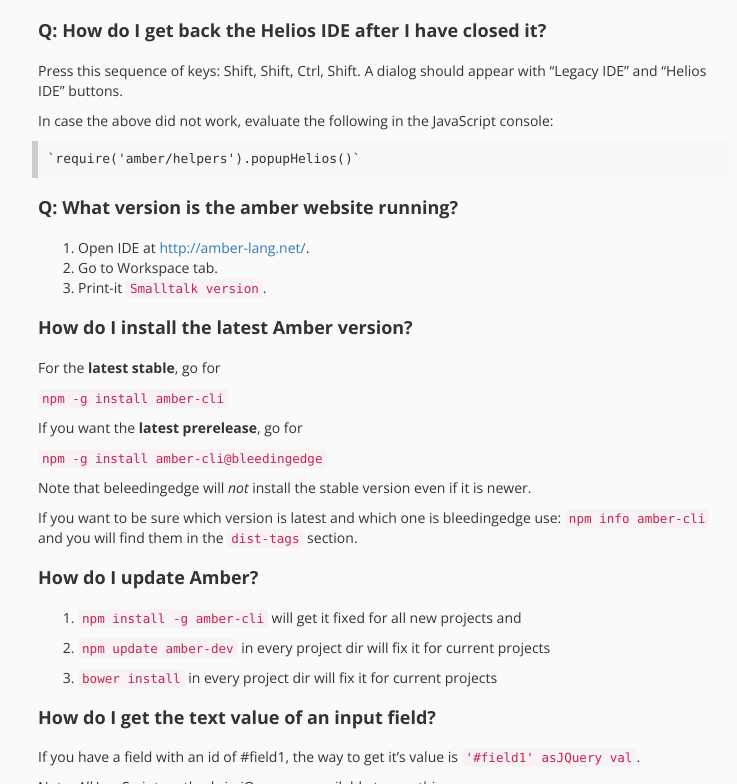
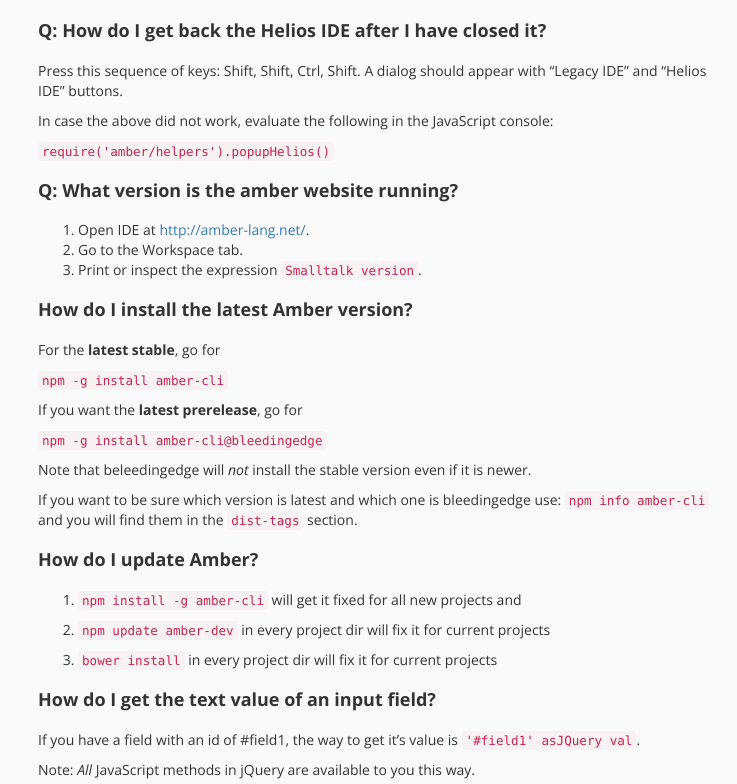
Before and after one commit to amber-smalltalk/amber-documentation, a Jekyll site: the page built from faq.md, in a window 1280 px wide and 900 px high, scrolled down 1007 px, cut to the strip 116-900 px from the top of the window. Shown: the whole strip, without its empty margins (377-1114 px from the left). Built offline with Jekyll 4.4.1, drawn with Linux system fonts in a browser that asks for light colours; nearby versions of some CDN libraries.

Commit message:
improves style consistency

```diff
--- a/faq.md
+++ b/faq.md
@@ -29,14 +29,14 @@ A dialog should appear with "Legacy IDE" and "Helios IDE" buttons.
 
 In case the above did not work, evaluate the following in the JavaScript console:
 
-    `require('amber/helpers').popupHelios()`
+`require('amber/helpers').popupHelios()`
 
 
 #### Q: What version is the amber website running?
 
 1.    Open IDE at [http://amber-lang.net/](http://amber-lang.net/).
-2.    Go to Workspace tab.
-3.    Print-it ``Smalltalk version``.
+2.    Go to the Workspace tab.
+3.    Print or inspect the expression ``Smalltalk version``.
 
 #### How do I install the latest Amber version?
 
```
